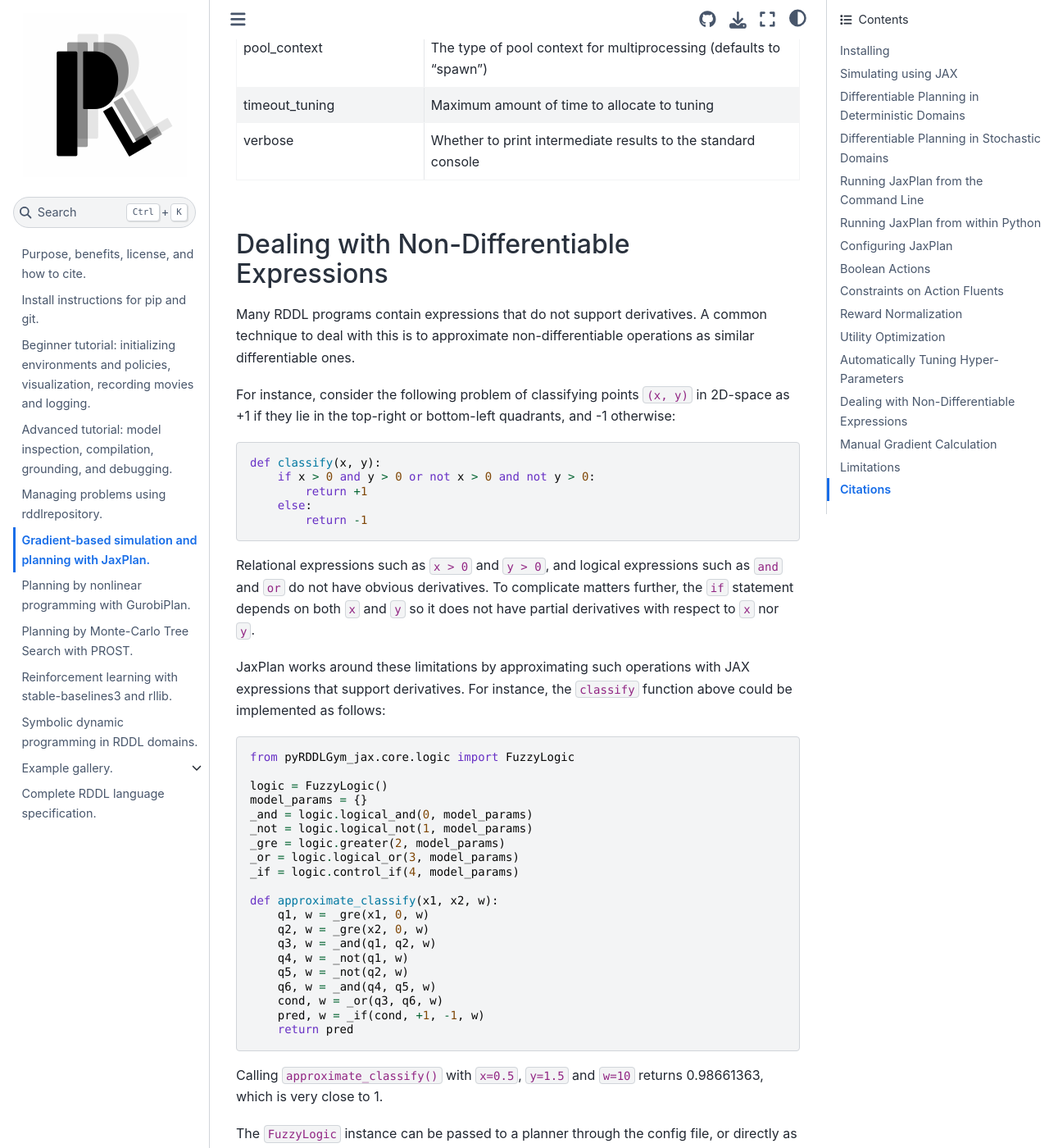
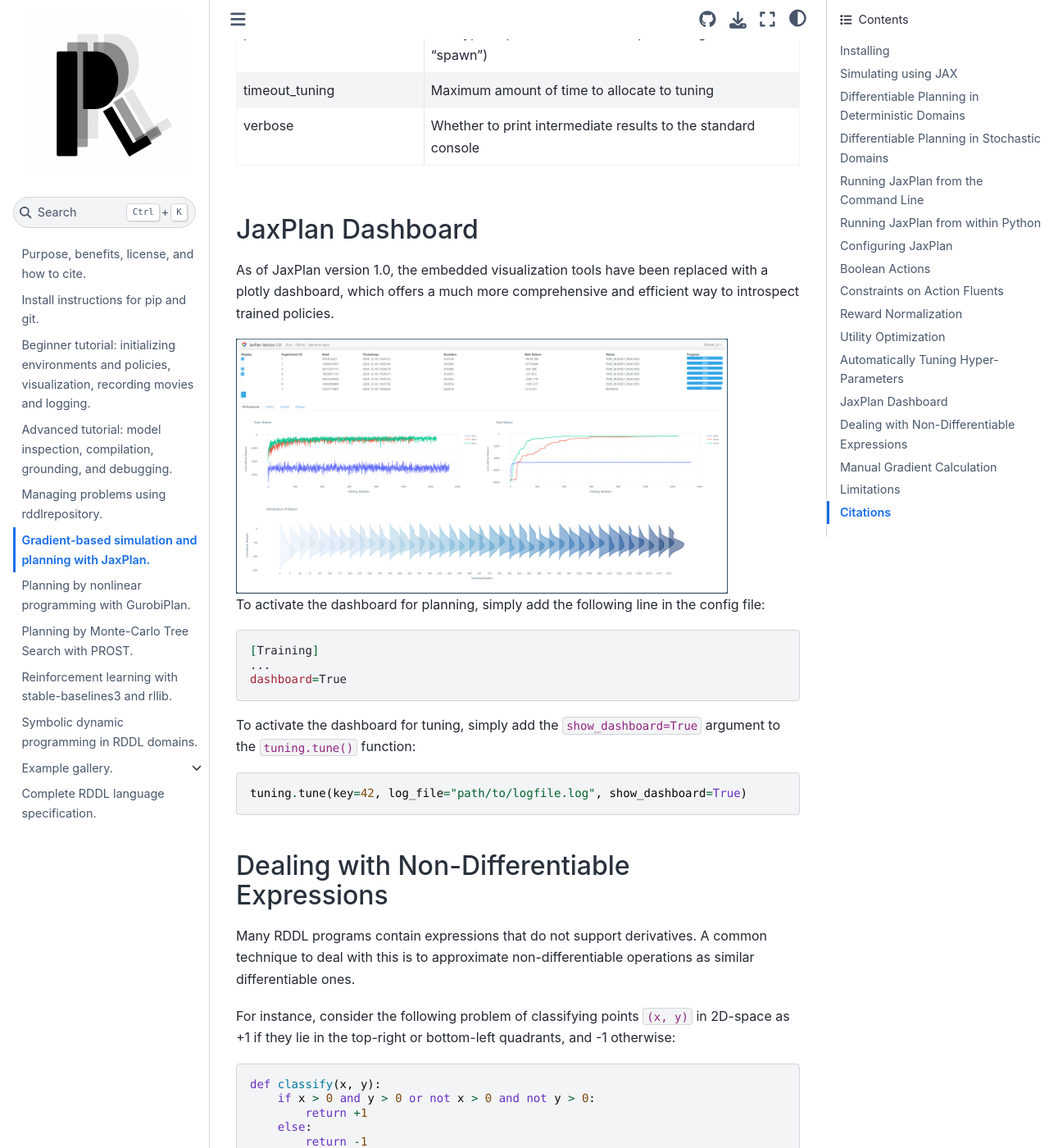
Before and after one commit to pyrddlgym-project/pyRDDLGym, a Sphinx documentation site: the page built from docs/jax.rst, in a window 1280 px wide and 1400 px high, scrolled down 15011 px. Shown: the whole window at 82% size. Built offline with Sphinx 7.4.7 and the Sphinx Book theme 1.1.4, drawn with Linux system fonts in a browser that asks for light colours; pages that are not in the unit, such as notebooks, are missing from menus; some of the changed text lies outside the part shown.

Commit message:
Add jax dashboard description to docs

```diff
--- a/docs/jax.rst
+++ b/docs/jax.rst
@@ -593,15 +593,14 @@ The following code provides the essential steps for a straight-line plan:
     # map parameters in the config that will be tuned
     def power_10(x):
         return 10.0 ** x
-
-    hyperparams = [Hyperparameter('MODEL_WEIGHT_TUNE', -1., 5., power_10),
-                   Hyperparameter('LEARNING_RATE_TUNE', -5., 1., power_10)]
+    hyperparams = [Hyperparameter("MODEL_WEIGHT_TUNE", -1., 5., power_10),
+                   Hyperparameter("LEARNING_RATE_TUNE", -5., 1., power_10)]
 
     # build the tuner and tune (online indicates not to use replanning)
     tuning = JaxParameterTuning(env=env,
                                 config_template=config_template, hyperparams=hyperparams,
                                 online=False, eval_trials=trials, num_workers=workers, gp_iters=iters)
-    tuning.tune(key=42, log_file='path/to/logfile.log')
+    tuning.tune(key=42, log_file="path/to/logfile.log")
 
     # parse the concrete config file with the best tuned values, and evaluate as usual
     planner_args, _, train_args = load_config_from_string(tuning.best_config)
@@ -646,6 +645,34 @@ A full list of arguments to the tuning constructor is shown below:
      - Maximum amount of time to allocate to tuning
    * - verbose
      - Whether to print intermediate results to the standard console
+
+
+JaxPlan Dashboard
+-------------------
+
+As of JaxPlan version 1.0, the embedded visualization tools have been replaced with
+a plotly dashboard, which offers a much more comprehensive and efficient way to introspect trained policies.
+
+.. image:: jaxplan_dashboard.png
+    :width: 600
+    :alt: JaxPlan Dashboard
+
+
+To activate the dashboard for planning, simply add the following line in the config file:
+
+.. code-block:: shell
+
+    [Training]
+    ...
+    dashboard=True
+
+
+To activate the dashboard for tuning, simply add the ``show_dashboard=True`` argument to the ``tuning.tune()`` function:
+
+.. code-block:: python
+
+    tuning.tune(key=42, log_file="path/to/logfile.log", show_dashboard=True)
+
 
 
 Dealing with Non-Differentiable Expressions
```
Also changed, not shown: other parts of docs/jax.rst (+1 -1 lines), docs/jaxplan_dashboard.png (added).
